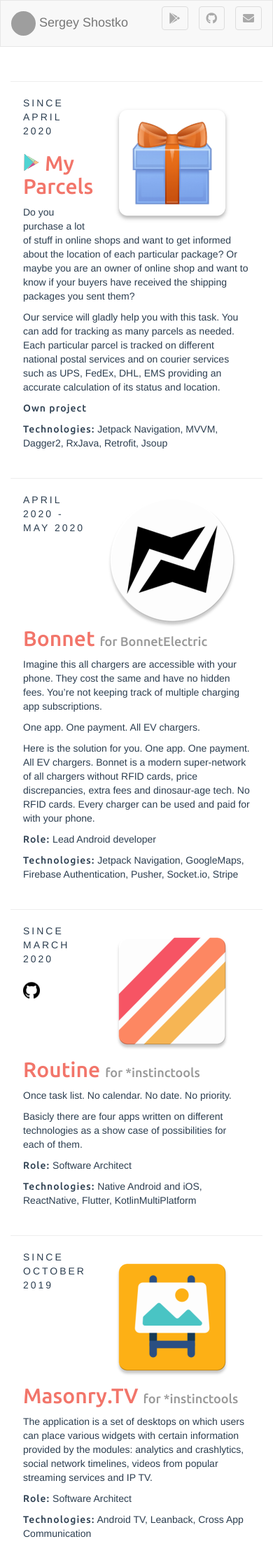
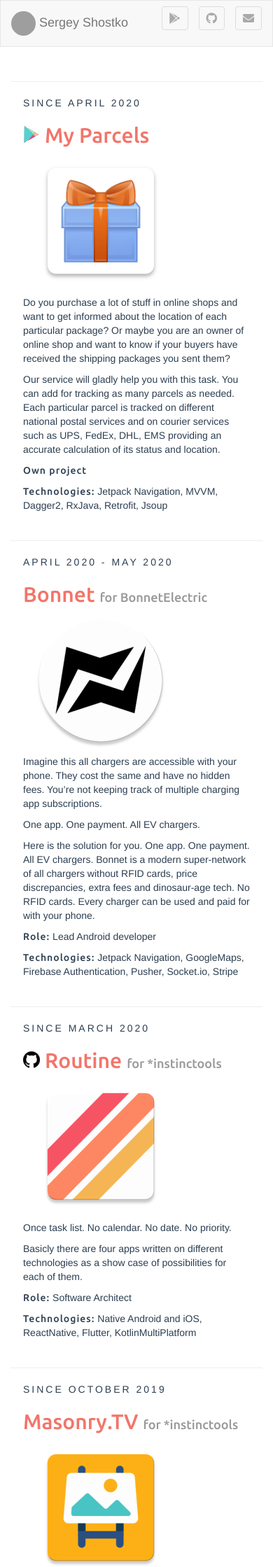
Before and after one commit to shostko/shostko.by, a Jekyll site: the page built from index.html, in a window 390 px wide. Shown: the top 2239 px of the page at 70% size. Built offline with Jekyll 4.4.1, drawn with Linux system fonts in a browser that asks for light colours; grey boxes are pictures that could not be loaded.

Commit message:
better logic to show image on small screens

```diff
--- a/assets/css/style.css
+++ b/assets/css/style.css
@@ -203,3 +203,51 @@ footer {
 ul.dropdown-menu>li>a>i.fa {
     width: 1.3em;
 }
+
+.project-image-s {
+	display: none!important
+}
+
+.project-image-m {
+	display: none!important
+}
+
+.project-image-l {
+	display: none!important
+}
+
+@media {
+	.project-image-s {
+		display: none!important
+	}
+	.project-image-m {
+		display: none!important
+	}
+	.project-image-l {
+		display: block!important
+	}
+}
+
+@media(max-width:767px) {
+	.project-image-s {
+		display: none!important
+	}
+	.project-image-m {
+		display: block!important
+	}
+	.project-image-l {
+		display: none!important
+	}
+}
+
+@media(max-width:400px) {
+	.project-image-s {
+		display: block!important
+	}
+	.project-image-m {
+		display: none!important
+	}
+	.project-image-l {
+		display: none!important
+	}
+}
--- a/index.html
+++ b/index.html
@@ -8,7 +8,7 @@ tagline:
 {% if project.image %}
 {% assign size = project.image_size | default: 192 %}
 <article class="home" style="min-height: {{size}}px">
-  <img src="{{ site.BASE_PATH }}{{ project.image }}" height="{{size}}" width="{{size}}" style="float: right; margin: 0 15px 0 15px;">
+  <img class="project-image-l" src="{{ site.BASE_PATH }}{{ project.image }}" height="{{size}}" width="{{size}}" style="float: right; margin: 0 15px 0 15px;">
 {% else %}
 <article class="home">
 {% endif %}
@@ -50,6 +50,12 @@ tagline:
     {% endif %}
   </h2>
 
+  {% if project.image %}
+  {% assign size = project.image_size | default: 192 %}
+    <img class="project-image-m" src="{{ site.BASE_PATH }}{{ project.image }}" height="{{size}}" width="{{size}}" style="float: right; margin: 0 15px 0 15px;">
+    <img class="project-image-s" src="{{ site.BASE_PATH }}{{ project.image }}" height="{{size}}" width="{{size}}" style="margin: 0 15px 0 15px;">
+  {% endif %}
+
   <p>
     {% if project.fullview %}
       {{ project.content }}
```
